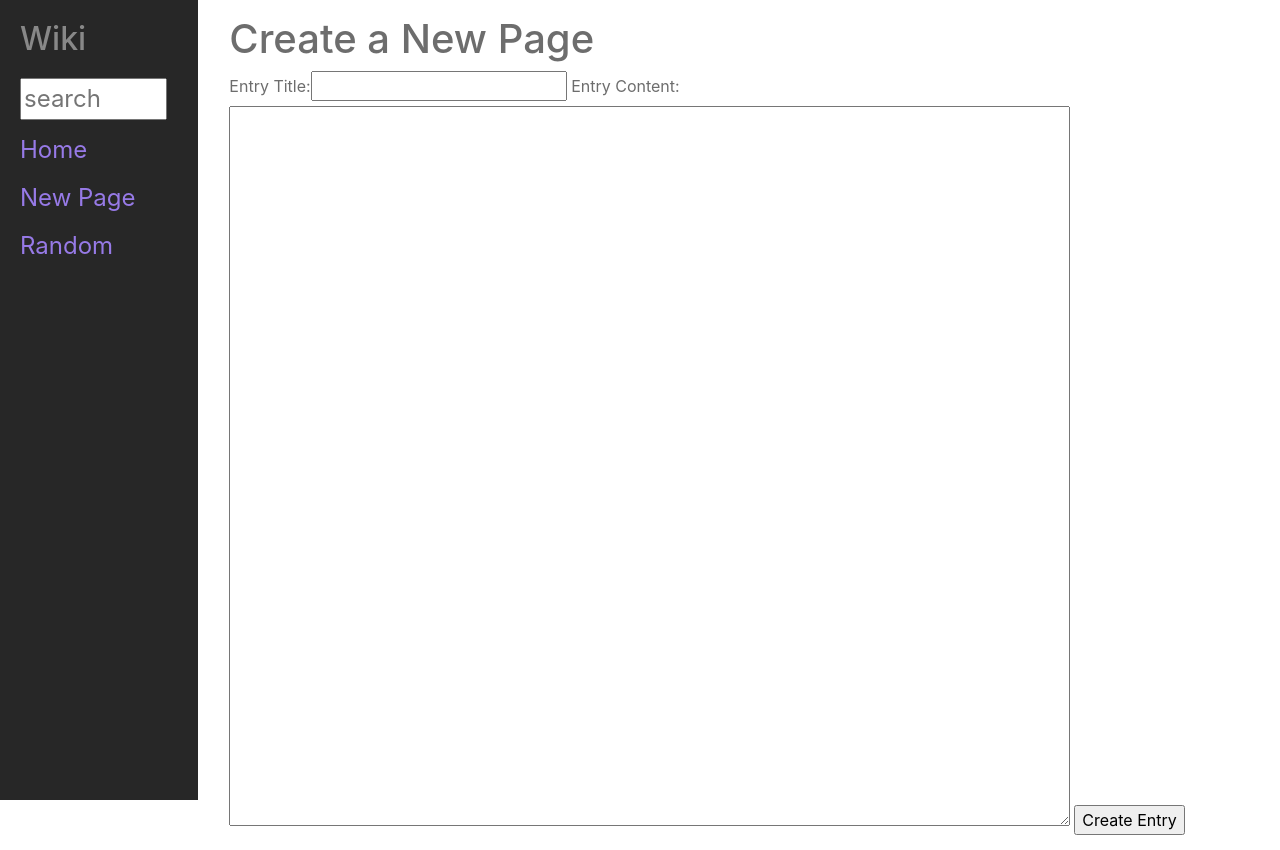
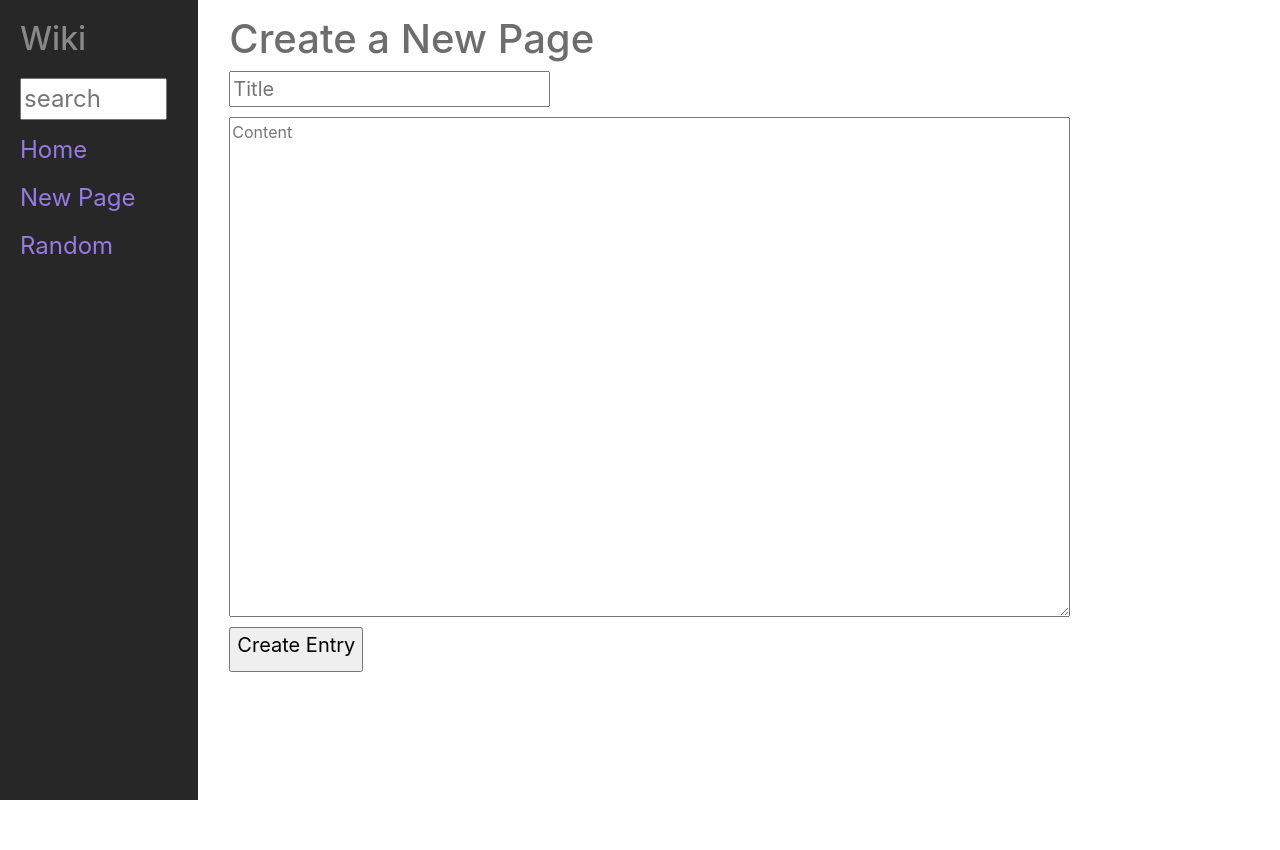
Before and after one commit to Elijer/programmingwiki, a Django app: page /new in a window 1280 px wide. After the commit the page ends 800 px from the top, so only its background shows below. Run offline with Django 3.2, Linux system fonts and the light colour scheme; some libraries are stand-ins or nearby versions.

Commit message:
styling of new page

```diff
--- a/encyclopedia/static/encyclopedia/styles.css
+++ b/encyclopedia/static/encyclopedia/styles.css
@@ -121,3 +121,25 @@ a:hover {
     display: block;
     font-size: 20px;
 }
+
+#id_title {
+    margin-bottom: 10px;
+    font-size: 20px;
+}
+
+.new-title {
+    display: block;
+    padding-bottom: 30px;
+}
+
+.new-entry-content {
+    display: block;
+    margin-bottom: 10px;
+    height: 500px;
+}
+
+input#new-entry-submit {
+    display: block;
+    padding-bottom: 10px;
+    font-size: 20px;
+}
--- a/encyclopedia/templates/encyclopedia/newPage.html
+++ b/encyclopedia/templates/encyclopedia/newPage.html
@@ -10,7 +10,7 @@
     <form action="{% url 'wiki:create' %}" method="post">
         {% csrf_token %}
         {{ form }}
-        <input type="submit" value = "Create Entry"></input>
+        <input id = "new-entry-submit" type="submit" value = "Create Entry"></input>
     </form>
 
 
--- a/encyclopedia/views.py
+++ b/encyclopedia/views.py
@@ -21,8 +21,10 @@ class NewSearchForm(forms.Form):
     # priority = forms.IntegerField(label="Priority", min_value = 1, max_value = 5)
 
 class NewEntryForm(forms.Form):
-    title = forms.CharField(label="Entry Title")
-    content = forms.CharField(label="Entry Content", widget=forms.Textarea)
+    title = forms.CharField(label="", widget=forms.TextInput
+        (attrs={'class':'new_title', 'placeholder':'Title'}))
+    content = forms.CharField(label="", widget=forms.Textarea
+        (attrs={"class": "new-entry-content", 'placeholder':'Content'}))
 
 def index(request):
     return render(request, "encyclopedia/index.html", {
```
